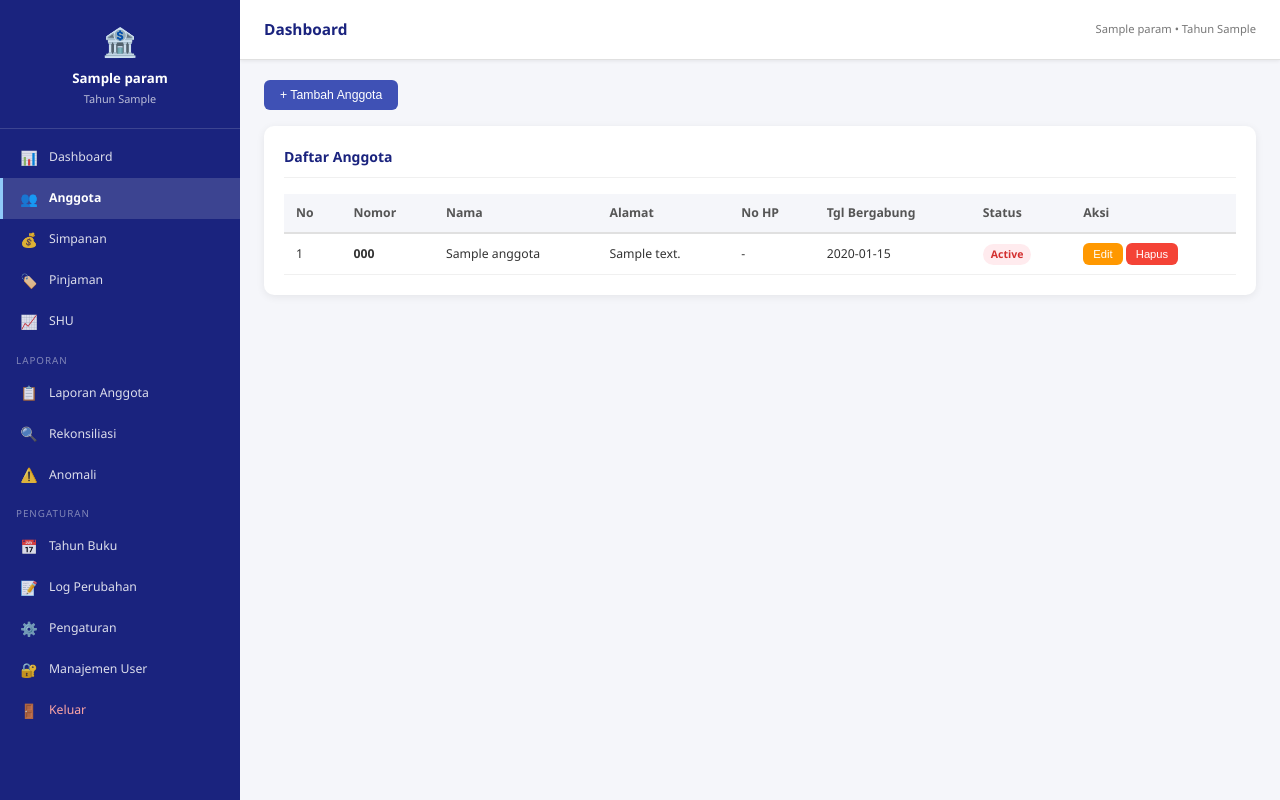
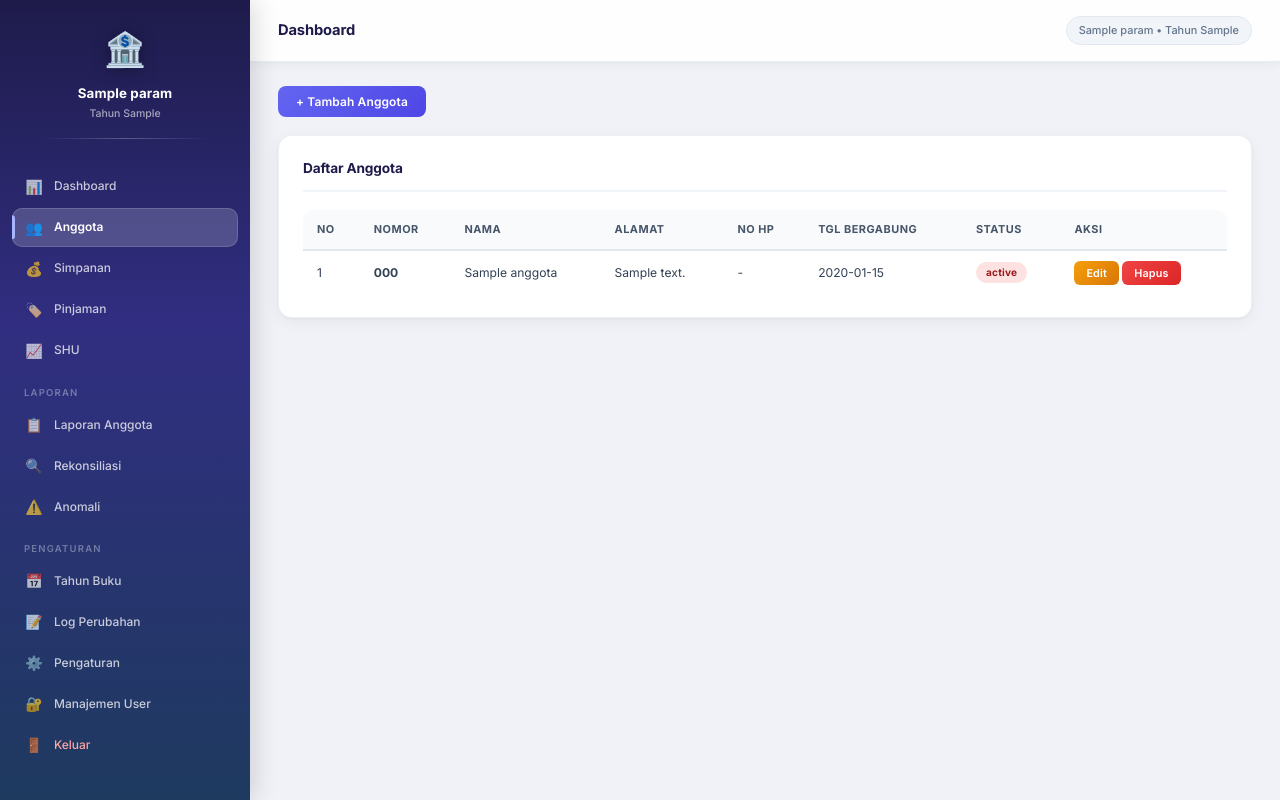
Before and after one commit to rosihanasmara-coder/sikopra, a Node project: template views/anggota.ejs in a window 1280 px wide. Run offline with Node 20 templates, Linux system fonts and the light colour scheme; the template is opened without the code that fills it: most values are stand-ins (such as "Sample title", 1, 10 or a date in 2020); some libraries are stand-ins or nearby versions.

Commit message:
Redesign UI: modern gradient sidebar, refined cards, smooth animations
- Sidebar: deep indigo-to-navy gradient with subtle active indicator
- Cards: gradient top accent, stronger hover lift effect
- Topbar: frosted glass effect with backdrop-filter
- Buttons: gradient fills, smooth hover transitions
- Tables: uppercase headers, cleaner row styling
- Modals: blurred backdrop, spring animation
- Forms: better focus rings with indigo accent
- Typography: Inter font, tighter letter-spacing, better hierarchy
- Scrollbar: custom styled globally
- Badges: pill shape with softer colors

https://claude.ai/code/session_01MVdMh19vdAxRaNmcNS8JWR

```diff
--- a/public/style.css
+++ b/public/style.css
@@ -1,16 +1,24 @@
+/* ===== IMPORT FONT ===== */
+@import url('https://fonts.googleapis.com/css2?family=Inter:wght@400;500;600;700;800&display=swap');
+
 /* ===== RESET & BASE ===== */
 *, *::before, *::after { box-sizing: border-box; margin: 0; padding: 0; }
-html { font-size: 14px; }
-body { font-family: 'Segoe UI', Tahoma, Geneva, Verdana, sans-serif; background: #f5f6fa; color: #333; line-height: 1.5; }
+html { font-size: 14px; scroll-behavior: smooth; }
+body {
+  font-family: 'Inter', 'Segoe UI', system-ui, -apple-system, sans-serif;
+  background: #f0f2f8;
+  color: #1e293b;
+  line-height: 1.5;
+}
 
 /* ===== LAYOUT ===== */
 .app-wrapper { display: flex; min-height: 100vh; }
 
 /* ===== SIDEBAR ===== */
 .sidebar {
-  width: 240px;
+  width: 250px;
   min-height: 100vh;
-  background: #1a237e;
+  background: linear-gradient(180deg, #1e1b4b 0%, #312e81 40%, #1e3a5f 100%);
   color: #fff;
   flex-shrink: 0;
   display: flex;
@@ -20,221 +28,317 @@ body { font-family: 'Segoe UI', Tahoma, Geneva, Verdana, sans-serif; background:
   height: 100vh;
   overflow-y: auto;
   z-index: 100;
-  transition: transform 0.3s ease;
+  transition: transform 0.3s cubic-bezier(0.4,0,0.2,1);
+  box-shadow: 4px 0 24px rgba(0,0,0,0.15);
 }
+.sidebar::-webkit-scrollbar { width: 4px; }
+.sidebar::-webkit-scrollbar-track { background: transparent; }
+.sidebar::-webkit-scrollbar-thumb { background: rgba(255,255,255,0.2); border-radius: 2px; }
+
 .sidebar-header {
-  padding: 20px 16px;
-  border-bottom: 1px solid rgba(255,255,255,0.15);
+  padding: 24px 20px 20px;
   text-align: center;
+  position: relative;
 }
-.sidebar-logo { font-size: 2rem; margin-bottom: 8px; }
-.sidebar-title { font-size: 0.95rem; font-weight: 700; line-height: 1.3; }
-.sidebar-year { font-size: 0.78rem; opacity: 0.7; margin-top: 4px; }
-.sidebar-nav { list-style: none; padding: 8px 0; flex: 1; }
+.sidebar-header::after {
+  content: '';
+  display: block;
+  margin: 16px auto 0;
+  width: 80%;
+  height: 1px;
+  background: linear-gradient(90deg, transparent, rgba(255,255,255,0.25), transparent);
+}
+.sidebar-logo {
+  font-size: 2.4rem;
+  margin-bottom: 10px;
+  display: block;
+  filter: drop-shadow(0 2px 8px rgba(0,0,0,0.3));
+}
+.sidebar-title {
+  font-size: 0.95rem;
+  font-weight: 700;
+  line-height: 1.4;
+  letter-spacing: 0.01em;
+}
+.sidebar-year {
+  font-size: 0.75rem;
+  opacity: 0.6;
+  margin-top: 3px;
+  font-weight: 500;
+}
+.sidebar-nav { list-style: none; padding: 8px 12px; flex: 1; }
 .sidebar-nav li a {
   display: flex;
   align-items: center;
   gap: 10px;
-  padding: 10px 16px;
-  color: rgba(255,255,255,0.85);
+  padding: 9px 12px;
+  color: rgba(255,255,255,0.75);
   text-decoration: none;
-  font-size: 0.875rem;
-  transition: background 0.2s, color 0.2s;
-  border-left: 3px solid transparent;
+  font-size: 0.855rem;
+  font-weight: 500;
+  border-radius: 10px;
+  margin-bottom: 2px;
+  transition: background 0.2s, color 0.2s, transform 0.15s;
+  position: relative;
 }
-.sidebar-nav li a:hover { background: rgba(255,255,255,0.1); color: #fff; }
-.sidebar-nav li a.active { background: rgba(255,255,255,0.15); color: #fff; border-left-color: #90caf9; font-weight: 600; }
+.sidebar-nav li a:hover {
+  background: rgba(255,255,255,0.1);
+  color: #fff;
+  transform: translateX(3px);
+}
+.sidebar-nav li a.active {
+  background: rgba(255,255,255,0.18);
+  color: #fff;
+  font-weight: 600;
+  box-shadow: inset 0 0 0 1px rgba(255,255,255,0.15);
+}
+.sidebar-nav li a.active::before {
+  content: '';
+  position: absolute;
+  left: 0; top: 50%;
+  transform: translateY(-50%);
+  width: 3px; height: 60%;
+  background: #a5b4fc;
+  border-radius: 0 3px 3px 0;
+}
 .sidebar-nav .nav-separator {
-  padding: 12px 16px 4px;
-  font-size: 0.7rem;
+  padding: 14px 12px 5px;
+  font-size: 0.68rem;
   text-transform: uppercase;
-  letter-spacing: 1px;
-  color: rgba(255,255,255,0.45);
+  letter-spacing: 1.2px;
+  color: rgba(255,255,255,0.35);
+  font-weight: 600;
   pointer-events: none;
 }
-.nav-icon { font-size: 1rem; width: 20px; text-align: center; }
+.nav-icon { font-size: 1rem; width: 20px; text-align: center; opacity: 0.9; }
 
 /* ===== MAIN CONTENT ===== */
-.main-content { margin-left: 240px; flex: 1; display: flex; flex-direction: column; min-height: 100vh; }
+.main-content { margin-left: 250px; flex: 1; display: flex; flex-direction: column; min-height: 100vh; }
 
 /* ===== TOPBAR ===== */
 .topbar {
-  background: #fff;
-  border-bottom: 1px solid #e0e0e0;
-  padding: 0 24px;
-  height: 60px;
+  background: rgba(255,255,255,0.92);
+  backdrop-filter: blur(12px);
+  -webkit-backdrop-filter: blur(12px);
+  border-bottom: 1px solid rgba(226,232,240,0.8);
+  padding: 0 28px;
+  height: 62px;
   display: flex;
   align-items: center;
   gap: 16px;
   position: sticky;
   top: 0;
   z-index: 50;
-  box-shadow: 0 1px 4px rgba(0,0,0,0.08);
+  box-shadow: 0 1px 12px rgba(0,0,0,0.06);
 }
-.topbar-title { font-size: 1.1rem; font-weight: 600; color: #1a237e; flex: 1; }
-.topbar-info { font-size: 0.8rem; color: #777; }
+.topbar-title {
+  font-size: 1.05rem;
+  font-weight: 700;
+  color: #1e1b4b;
+  flex: 1;
+  letter-spacing: -0.01em;
+}
+.topbar-info {
+  font-size: 0.78rem;
+  color: #64748b;
+  font-weight: 500;
+  background: #f1f5f9;
+  padding: 5px 12px;
+  border-radius: 20px;
+  border: 1px solid #e2e8f0;
+}
 .sidebar-toggle {
-  background: none; border: none; font-size: 1.3rem; cursor: pointer; color: #555;
-  padding: 4px 8px; border-radius: 4px; display: none;
+  background: none; border: none; font-size: 1.3rem; cursor: pointer; color: #64748b;
+  padding: 6px 8px; border-radius: 8px; display: none; transition: background 0.2s;
 }
-.sidebar-toggle:hover { background: #f0f0f0; }
+.sidebar-toggle:hover { background: #f1f5f9; }
 
 /* ===== CONTENT AREA ===== */
-.content-area { padding: 20px 24px; flex: 1; }
+.content-area { padding: 24px 28px; flex: 1; }
 
 /* ===== ALERT ===== */
 .alert {
   padding: 12px 16px;
-  border-radius: 6px;
-  margin-bottom: 16px;
+  border-radius: 10px;
+  margin-bottom: 18px;
   display: flex;
   align-items: center;
   justify-content: space-between;
   font-size: 0.875rem;
   font-weight: 500;
+  animation: slideDown 0.3s ease;
 }
-.alert-success { background: #e8f5e9; color: #2e7d32; border-left: 4px solid #4caf50; }
-.alert-error { background: #ffebee; color: #c62828; border-left: 4px solid #f44336; }
-.alert-warning { background: #fff3e0; color: #e65100; border-left: 4px solid #ff9800; }
-.alert-info { background: #e3f2fd; color: #1565c0; border-left: 4px solid #2196f3; }
-.alert-close { background: none; border: none; font-size: 1.2rem; cursor: pointer; color: inherit; opacity: 0.7; padding: 0 4px; }
+@keyframes slideDown { from { opacity: 0; transform: translateY(-8px); } to { opacity: 1; transform: translateY(0); } }
+.alert-success { background: #f0fdf4; color: #166534; border: 1px solid #bbf7d0; }
+.alert-error, .alert-danger { background: #fef2f2; color: #991b1b; border: 1px solid #fecaca; }
+.alert-warning { background: #fffbeb; color: #92400e; border: 1px solid #fde68a; }
+.alert-info { background: #eff6ff; color: #1e40af; border: 1px solid #bfdbfe; }
+.alert-close { background: none; border: none; font-size: 1.2rem; cursor: pointer; color: inherit; opacity: 0.6; padding: 0 4px; line-height: 1; }
+.alert-close:hover { opacity: 1; }
 
 /* ===== CARDS ===== */
 .cards-grid {
   display: grid;
   grid-template-columns: repeat(auto-fill, minmax(220px, 1fr));
   gap: 16px;
-  margin-bottom: 20px;
+  margin-bottom: 22px;
 }
 .card {
   background: #fff;
-  border-radius: 10px;
-  padding: 16px 20px;
-  box-shadow: 0 2px 8px rgba(0,0,0,0.07);
+  border-radius: 14px;
+  padding: 18px 20px;
+  box-shadow: 0 1px 3px rgba(0,0,0,0.04), 0 4px 16px rgba(0,0,0,0.05);
   display: flex;
   align-items: center;
   gap: 14px;
-  border-top: 3px solid #e0e0e0;
-  transition: transform 0.15s, box-shadow 0.15s;
+  position: relative;
+  overflow: hidden;
+  transition: transform 0.2s cubic-bezier(0.4,0,0.2,1), box-shadow 0.2s;
+  border: 1px solid rgba(226,232,240,0.6);
 }
-.card:hover { transform: translateY(-2px); box-shadow: 0 4px 16px rgba(0,0,0,0.1); }
-.card-primary { border-top-color: #3f51b5; }
-.card-success { border-top-color: #4caf50; }
-.card-danger { border-top-color: #f44336; }
-.card-warning { border-top-color: #ff9800; }
-.card-info { border-top-color: #2196f3; }
-.card-icon { font-size: 2rem; flex-shrink: 0; }
-.card-label { font-size: 0.78rem; color: #777; text-transform: uppercase; letter-spacing: 0.5px; margin-bottom: 4px; }
-.card-value { font-size: 1.25rem; font-weight: 700; color: #333; }
+.card::before {
+  content: '';
+  position: absolute;
+  top: 0; left: 0; right: 0;
+  height: 3px;
+  background: #e2e8f0;
+  border-radius: 14px 14px 0 0;
+}
+.card:hover { transform: translateY(-3px); box-shadow: 0 8px 30px rgba(0,0,0,0.10); }
+.card-primary::before { background: linear-gradient(90deg, #6366f1, #8b5cf6); }
+.card-success::before { background: linear-gradient(90deg, #22c55e, #16a34a); }
+.card-danger::before { background: linear-gradient(90deg, #ef4444, #dc2626); }
+.card-warning::before { background: linear-gradient(90deg, #f59e0b, #d97706); }
+.card-info::before { background: linear-gradient(90deg, #3b82f6, #2563eb); }
+.card-icon { font-size: 2rem; flex-shrink: 0; filter: drop-shadow(0 1px 3px rgba(0,0,0,0.15)); }
+.card-label { font-size: 0.72rem; color: #94a3b8; text-transform: uppercase; letter-spacing: 0.6px; margin-bottom: 4px; font-weight: 600; }
+.card-value { font-size: 1.3rem; font-weight: 800; color: #0f172a; letter-spacing: -0.02em; }
 .card-body { flex: 1; min-width: 0; }
 
 /* ===== SECTION CARD ===== */
 .section-card {
   background: #fff;
-  border-radius: 10px;
-  padding: 20px;
-  box-shadow: 0 2px 8px rgba(0,0,0,0.07);
-  margin-bottom: 20px;
+  border-radius: 14px;
+  padding: 22px 24px;
+  box-shadow: 0 1px 3px rgba(0,0,0,0.04), 0 4px 16px rgba(0,0,0,0.05);
+  margin-bottom: 22px;
+  border: 1px solid rgba(226,232,240,0.6);
 }
 .section-title {
-  font-size: 1rem;
-  font-weight: 600;
-  color: #1a237e;
-  margin-bottom: 16px;
-  padding-bottom: 10px;
-  border-bottom: 1px solid #f0f0f0;
+  font-size: 0.975rem;
+  font-weight: 700;
+  color: #1e1b4b;
+  margin-bottom: 18px;
+  padding-bottom: 12px;
+  border-bottom: 2px solid #f1f5f9;
   display: flex;
   align-items: center;
   gap: 8px;
+  letter-spacing: -0.01em;
 }
 
 /* ===== PAGE ACTIONS ===== */
-.page-actions { margin-bottom: 16px; display: flex; gap: 8px; flex-wrap: wrap; }
+.page-actions { margin-bottom: 18px; display: flex; gap: 8px; flex-wrap: wrap; align-items: center; }
 
 /* ===== BUTTONS ===== */
 .btn {
   display: inline-flex;
   align-items: center;
   gap: 6px;
-  padding: 8px 16px;
+  padding: 8px 18px;
   border: none;
-  border-radius: 6px;
+  border-radius: 8px;
   cursor: pointer;
-  font-size: 0.875rem;
-  font-weight: 500;
+  font-size: 0.855rem;
+  font-weight: 600;
   text-decoration: none;
-  transition: opacity 0.2s, transform 0.1s;
+  transition: all 0.18s cubic-bezier(0.4,0,0.2,1);
   white-space: nowrap;
+  font-family: inherit;
+  letter-spacing: 0.01em;
 }
-.btn:hover { opacity: 0.88; transform: translateY(-1px); }
-.btn:active { transform: translateY(0); }
-.btn-primary { background: #3f51b5; color: #fff; }
-.btn-success { background: #4caf50; color: #fff; }
-.btn-danger { background: #f44336; color: #fff; }
-.btn-warning { background: #ff9800; color: #fff; }
-.btn-info { background: #2196f3; color: #fff; }
-.btn-secondary { background: #9e9e9e; color: #fff; }
-.btn-sm { padding: 5px 10px; font-size: 0.8rem; }
+.btn:hover { transform: translateY(-1px); box-shadow: 0 4px 12px rgba(0,0,0,0.15); }
+.btn:active { transform: translateY(0); box-shadow: none; }
+.btn-primary { background: linear-gradient(135deg, #6366f1, #4f46e5); color: #fff; }
+.btn-success { background: linear-gradient(135deg, #22c55e, #16a34a); color: #fff; }
+.btn-danger { background: linear-gradient(135deg, #ef4444, #dc2626); color: #fff; }
+.btn-warning { background: linear-gradient(135deg, #f59e0b, #d97706); color: #fff; }
+.btn-info { background: linear-gradient(135deg, #3b82f6, #2563eb); color: #fff; }
+.btn-secondary { background: #f1f5f9; color: #475569; border: 1px solid #e2e8f0; }
+.btn-secondary:hover { background: #e2e8f0; box-shadow: none; }
+.btn-sm { padding: 5px 12px; font-size: 0.775rem; border-radius: 6px; }
 
 /* ===== TABLES ===== */
-.table-wrapper { overflow-x: auto; }
-.data-table { width: 100%; border-collapse: collapse; font-size: 0.875rem; }
+.table-wrapper { overflow-x: auto; border-radius: 10px; }
+.data-table { width: 100%; border-collapse: collapse; font-size: 0.865rem; }
+.data-table thead { position: sticky; top: 0; }
 .data-table th {
-  background: #f5f6fa;
-  color: #555;
-  font-weight: 600;
-  padding: 10px 12px;
+  background: #f8fafc;
+  color: #475569;
+  font-weight: 700;
+  padding: 11px 14px;
   text-align: left;
-  border-bottom: 2px solid #e0e0e0;
+  border-bottom: 2px solid #e2e8f0;
   white-space: nowrap;
+  font-size: 0.78rem;
+  text-transform: uppercase;
+  letter-spacing: 0.5px;
 }
-.data-table td { padding: 9px 12px; border-bottom: 1px solid #f0f0f0; vertical-align: middle; }
-.data-table tbody tr:hover { background: #fafafa; }
-.data-table tfoot tr { background: #f5f6fa; }
-.data-table tfoot td { padding: 10px 12px; border-top: 2px solid #e0e0e0; }
-.table-total td { font-weight: 700; }
-.row-inactive { opacity: 0.6; }
+.data-table td {
+  padding: 10px 14px;
+  border-bottom: 1px solid #f1f5f9;
+  vertical-align: middle;
+  color: #334155;
+}
+.data-table tbody tr { transition: background 0.15s; }
+.data-table tbody tr:hover { background: #f8fafc; }
+.data-table tbody tr:last-child td { border-bottom: none; }
+.data-table tfoot tr { background: #f8fafc; }
+.data-table tfoot td { padding: 10px 14px; border-top: 2px solid #e2e8f0; font-weight: 700; }
+.table-total td { font-weight: 700; color: #1e1b4b; }
+.row-inactive { opacity: 0.5; }
 
 /* ===== DETAIL TABLE ===== */
 .detail-table { width: 100%; border-collapse: collapse; font-size: 0.875rem; }
-.detail-table th { padding: 8px 12px; text-align: left; color: #666; font-weight: 600; width: 35%; background: #fafafa; border-bottom: 1px solid #f0f0f0; }
-.detail-table td { padding: 8px 12px; border-bottom: 1px solid #f0f0f0; }
+.detail-table th { padding: 9px 14px; text-align: left; color: #64748b; font-weight: 600; width: 35%; background: #f8fafc; border-bottom: 1px solid #f1f5f9; font-size: 0.8rem; }
+.detail-table td { padding: 9px 14px; border-bottom: 1px solid #f1f5f9; color: #1e293b; }
 
 /* ===== BADGES ===== */
 .badge {
-  display: inline-block;
-  padding: 3px 8px;
-  border-radius: 12px;
-  font-size: 0.75rem;
-  font-weight: 600;
-  text-transform: capitalize;
+  display: inline-flex;
+  align-items: center;
+  gap: 4px;
+  padding: 3px 10px;
+  border-radius: 20px;
+  font-size: 0.72rem;
+  font-weight: 700;
+  letter-spacing: 0.02em;
 }
-.badge-primary { background: #e8eaf6; color: #3f51b5; }
-.badge-success { background: #e8f5e9; color: #388e3c; }
-.badge-danger { background: #ffebee; color: #d32f2f; }
-.badge-warning { background: #fff3e0; color: #e65100; }
-.badge-info { background: #e3f2fd; color: #1565c0; }
+.badge-primary { background: #ede9fe; color: #5b21b6; }
+.badge-success { background: #dcfce7; color: #166534; }
+.badge-danger { background: #fee2e2; color: #991b1b; }
+.badge-warning { background: #fef3c7; color: #92400e; }
+.badge-info { background: #dbeafe; color: #1e40af; }
 
 /* ===== FORMS ===== */
-.form-group { margin-bottom: 14px; }
-.form-group label { display: block; font-size: 0.82rem; font-weight: 600; color: #555; margin-bottom: 5px; }
+.form-group { margin-bottom: 15px; }
+.form-group label { display: block; font-size: 0.8rem; font-weight: 600; color: #475569; margin-bottom: 6px; letter-spacing: 0.01em; }
 .form-control {
   width: 100%;
-  padding: 8px 10px;
-  border: 1px solid #d0d0d0;
-  border-radius: 6px;
+  padding: 9px 12px;
+  border: 1.5px solid #e2e8f0;
+  border-radius: 8px;
   font-size: 0.875rem;
-  color: #333;
+  color: #1e293b;
   background: #fff;
-  transition: border-color 0.2s;
+  transition: border-color 0.2s, box-shadow 0.2s;
   font-family: inherit;
 }
-.form-control:focus { outline: none; border-color: #3f51b5; box-shadow: 0 0 0 3px rgba(63,81,181,0.1); }
-.form-control[readonly] { background: #f5f5f5; color: #777; }
-.form-hint { font-size: 0.75rem; color: #888; margin-top: 4px; display: block; }
-.required { color: #f44336; }
-.form-actions { margin-top: 20px; display: flex; gap: 8px; }
-.filter-form { }
+.form-control:focus { outline: none; border-color: #6366f1; box-shadow: 0 0 0 3px rgba(99,102,241,0.12); }
+.form-control[readonly] { background: #f8fafc; color: #94a3b8; }
+.form-hint { font-size: 0.75rem; color: #94a3b8; margin-top: 4px; display: block; }
+.required { color: #ef4444; }
+.form-actions { margin-top: 22px; display: flex; gap: 8px; }
 .filter-row { display: flex; gap: 12px; flex-wrap: wrap; align-items: flex-end; }
 .filter-row .form-group { margin-bottom: 0; min-width: 160px; flex: 1; }
 .align-end { display: flex; align-items: flex-end; gap: 8px; }
@@ -287,44 +397,51 @@ body { font-family: 'Segoe UI', Tahoma, Geneva, Verdana, sans-serif; background:
   display: flex;
   align-items: center;
   gap: 12px;
-  padding: 14px 16px;
-  border-radius: 8px;
-  background: #f9f9f9;
-  border: 1px solid #e0e0e0;
+  padding: 14px 18px;
+  border-radius: 12px;
+  background: #f8fafc;
+  border: 1px solid #e2e8f0;
+  transition: transform 0.15s;
 }
-.rekon-ok { border-color: #c8e6c9; background: #f1f8e9; }
-.rekon-error { border-color: #ffcdd2; background: #fff8f8; }
+.rekon-item:hover { transform: translateX(3px); }
+.rekon-ok { border-color: #bbf7d0; background: #f0fdf4; }
+.rekon-error { border-color: #fecaca; background: #fef2f2; }
 .rekon-icon { font-size: 1.3rem; flex-shrink: 0; }
 .rekon-content { flex: 1; }
-.rekon-title { font-weight: 600; font-size: 0.9rem; }
-.rekon-detail { font-size: 0.8rem; color: #666; margin-top: 2px; }
-.rekon-summary { padding: 14px 18px; border-radius: 8px; margin-top: 16px; font-size: 0.95rem; }
-.summary-ok { background: #e8f5e9; color: #2e7d32; border: 1px solid #a5d6a7; }
-.summary-error { background: #fff3e0; color: #e65100; border: 1px solid #ffcc80; }
+.rekon-title { font-weight: 600; font-size: 0.9rem; color: #1e293b; }
+.rekon-detail { font-size: 0.8rem; color: #64748b; margin-top: 2px; }
+.rekon-summary { padding: 14px 18px; border-radius: 10px; margin-top: 16px; font-size: 0.95rem; font-weight: 600; }
+.summary-ok { background: #f0fdf4; color: #166534; border: 1px solid #bbf7d0; }
+.summary-error { background: #fffbeb; color: #92400e; border: 1px solid #fde68a; }
 
 /* ===== ANOMALI ===== */
 .anomali-section { margin-bottom: 16px; }
-.anomali-kritis { border-left: 4px solid #f44336; }
-.anomali-perhatian { border-left: 4px solid #ff9800; }
-.anomali-ok { border-left: 4px solid #4caf50; }
+.anomali-kritis { border-left: 4px solid #ef4444; }
+.anomali-perhatian { border-left: 4px solid #f59e0b; }
+.anomali-ok { border-left: 4px solid #22c55e; }
 
 /* ===== CHART ===== */
 .chart-container { overflow-x: auto; padding: 10px 0 20px; }
 
 /* ===== LAPORAN ===== */
-.laporan-print { }
 .print-header { text-align: center; margin-bottom: 20px; display: none; }
-.print-footer { text-align: center; margin-top: 20px; color: #777; font-size: 0.8rem; }
+.print-footer { text-align: center; margin-top: 20px; color: #94a3b8; font-size: 0.8rem; }
 
 /* ===== TEXT UTILITIES ===== */
 .text-right { text-align: right; }
 .text-center { text-align: center; }
-.text-muted { color: #888; }
-.text-primary { color: #3f51b5; }
-.text-success { color: #4caf50; }
-.text-danger { color: #f44336; }
-.text-warning { color: #ff9800; }
-.text-info { color: #2196f3; }
+.text-muted { color: #94a3b8; }
+.text-primary { color: #6366f1; }
+.text-success { color: #16a34a; }
+.text-danger { color: #dc2626; }
+.text-warning { color: #d97706; }
+.text-info { color: #2563eb; }
+
+/* ===== SCROLLBAR GLOBAL ===== */
+::-webkit-scrollbar { width: 6px; height: 6px; }
+::-webkit-scrollbar-track { background: #f1f5f9; }
+::-webkit-scrollbar-thumb { background: #cbd5e1; border-radius: 3px; }
+::-webkit-scrollbar-thumb:hover { background: #94a3b8; }
 
 /* ===== RESPONSIVE ===== */
 @media (max-width: 768px) {
```
Also changed, not shown: other parts of public/style.css (+24 -16 lines).
